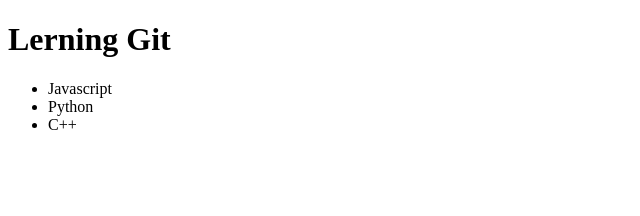
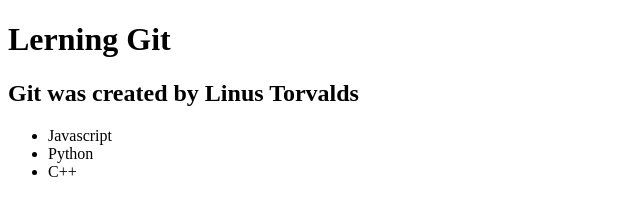
Before and after one commit to suraj-thadarai/gitTutorial, a plain HTML site: page index.html in a window 1280 px wide. Shown: the whole page, without its empty margins (0-640 px from the left). Drawn offline with Linux system fonts and the light colour scheme.

Commit message:
changed index.html

```diff
--- a/index.html
+++ b/index.html
@@ -7,6 +7,7 @@
   </head>
   <body>
     <h1>Lerning Git</h1>
+    <h2>Git was created by Linus Torvalds</h2>
     <ul>
       <li>Javascript</li>
       <li>Python</li>
```
